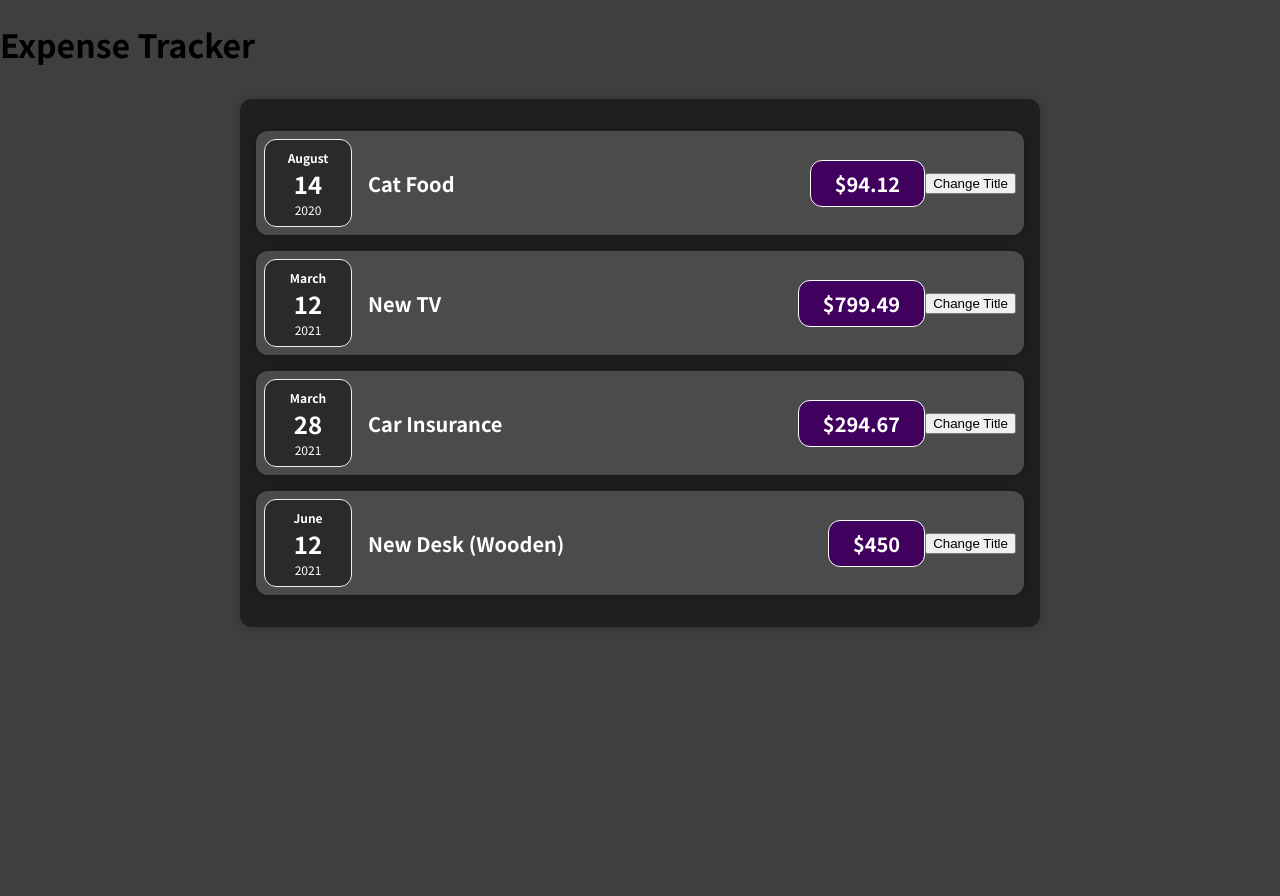
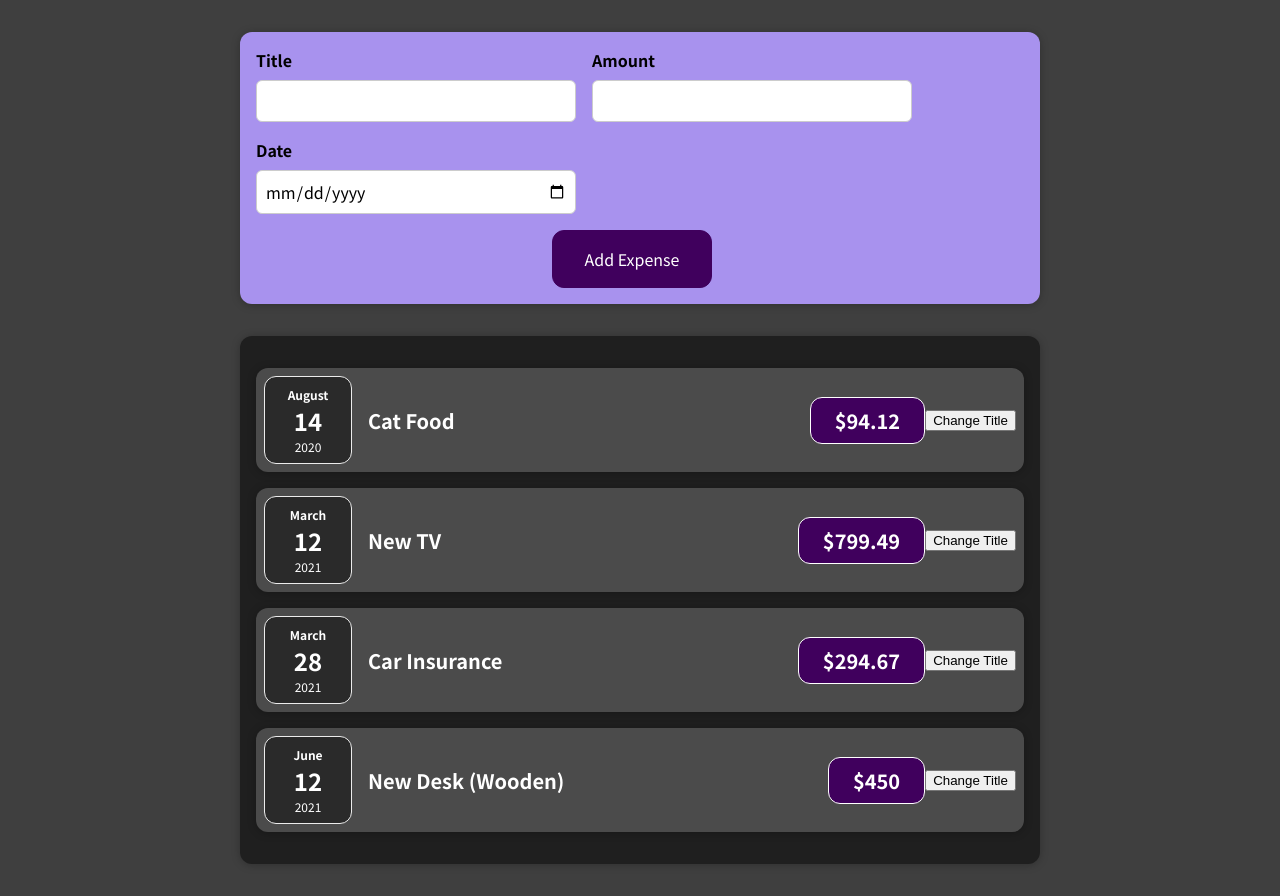
Before and after one commit to darienaxelll/expense-tracker-project, a React (Create React App) app: page / in a window 1280 px wide. Before the commit the page ends 800 px from the top, so only its background shows below. Built offline with nearby package versions, Linux system fonts and the light colour scheme.

Commit message:
Created form components

```diff
--- a/src/App.js
+++ b/src/App.js
@@ -1,4 +1,5 @@
 import Expenses from "./components/Expenses/Expenses";
+import NewExpense from "./components/NewExpense/NewExpense";
 
 const App = () => {
   const expenses = [
@@ -25,10 +26,10 @@
 
   return (
     <div>
-      <h1>Expense Tracker</h1>
-      <Expenses expenses={expenses}/>
+      <NewExpense />
+      <Expenses expenses={expenses} />
     </div>
   );
-}
+};
 
 export default App;
--- /dev/null
+++ b/src/components/NewExpense/ExpenseForm.css
@@ -0,0 +1,26 @@
+.new-expense__controls {
+  display: flex;
+  flex-wrap: wrap;
+  gap: 1rem;
+  margin-bottom: 1rem;
+  text-align: left;
+}
+
+.new-expense__control label {
+  font-weight: bold;
+  margin-bottom: 0.5rem;
+  display: block;
+}
+
+.new-expense__control input {
+  font: inherit;
+  padding: 0.5rem;
+  border-radius: 6px;
+  border: 1px solid #ccc;
+  width: 20rem;
+  max-width: 100%;
+}
+
+.new-expense__actions {
+  text-align: right;
+}
--- /dev/null
+++ b/src/components/NewExpense/ExpenseForm.js
@@ -0,0 +1,27 @@
+import "./ExpenseForm.css";
+
+const ExpenseForm = () => {
+  return (
+    <form>
+      <div className="new-expense__controls">
+        <div className="new-expense__control">
+          <label>Title</label>
+          <input type="text" />
+        </div>
+        <div className="new-expense__control">
+          <label>Amount</label>
+          <input type="number" min="0.01" step="0.01" />
+        </div>
+        <div className="new-expense__control">
+          <label>Date</label>
+          <input type="date" min="2019-01-01" max="2023-12-31" />
+        </div>
+      </div>
+      <div className="new-expense__control">
+        <button type="submit">Add Expense</button>
+      </div>
+    </form>
+  );
+};
+
+export default ExpenseForm;
--- /dev/null
+++ b/src/components/NewExpense/NewExpense.css
@@ -0,0 +1,38 @@
+.new-expense {
+  background-color: #a892ee;
+  padding: 1rem;
+  margin: 2rem auto;
+  width: 50rem;
+  max-width: 95%;
+  border-radius: 12px;
+  text-align: center;
+  box-shadow: 0 1px 8px rgba(0, 0, 0, 0.25);
+}
+
+.new-expense button {
+  font: inherit;
+  cursor: pointer;
+  padding: 1rem 2rem;
+  border: 1px solid #40005d;
+  background-color: #40005d;
+  color: white;
+  border-radius: 12px;
+  margin-right: 1rem;
+}
+
+.new-expense button:hover,
+.new-expense button:active {
+  background-color: #510674;
+  border-color: #510674;
+}
+
+.new-expense button.alternative {
+  color: #220131;
+  border-color: transparent;
+  background-color: transparent;
+}
+
+.new-expense button.alternative:hover,
+.new-expense button.alternative:active {
+  background-color: #ddb3f8;
+}
--- /dev/null
+++ b/src/components/NewExpense/NewExpense.js
@@ -0,0 +1,12 @@
+import ExpenseForm from "./ExpenseForm";
+import "./NewExpense.css";
+
+const NewExpense = () => {
+  return (
+    <div className="new-expense">
+      <ExpenseForm/>
+    </div>
+  );
+};
+
+export default NewExpense;
```
